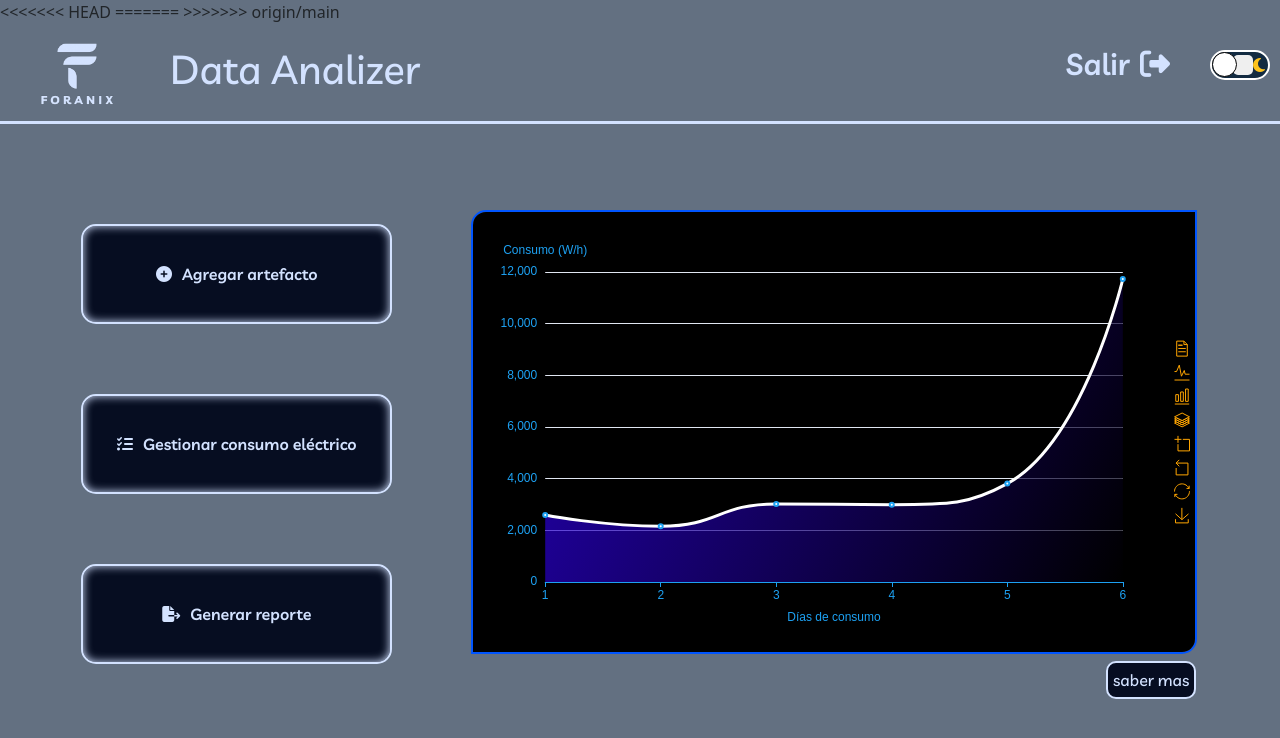
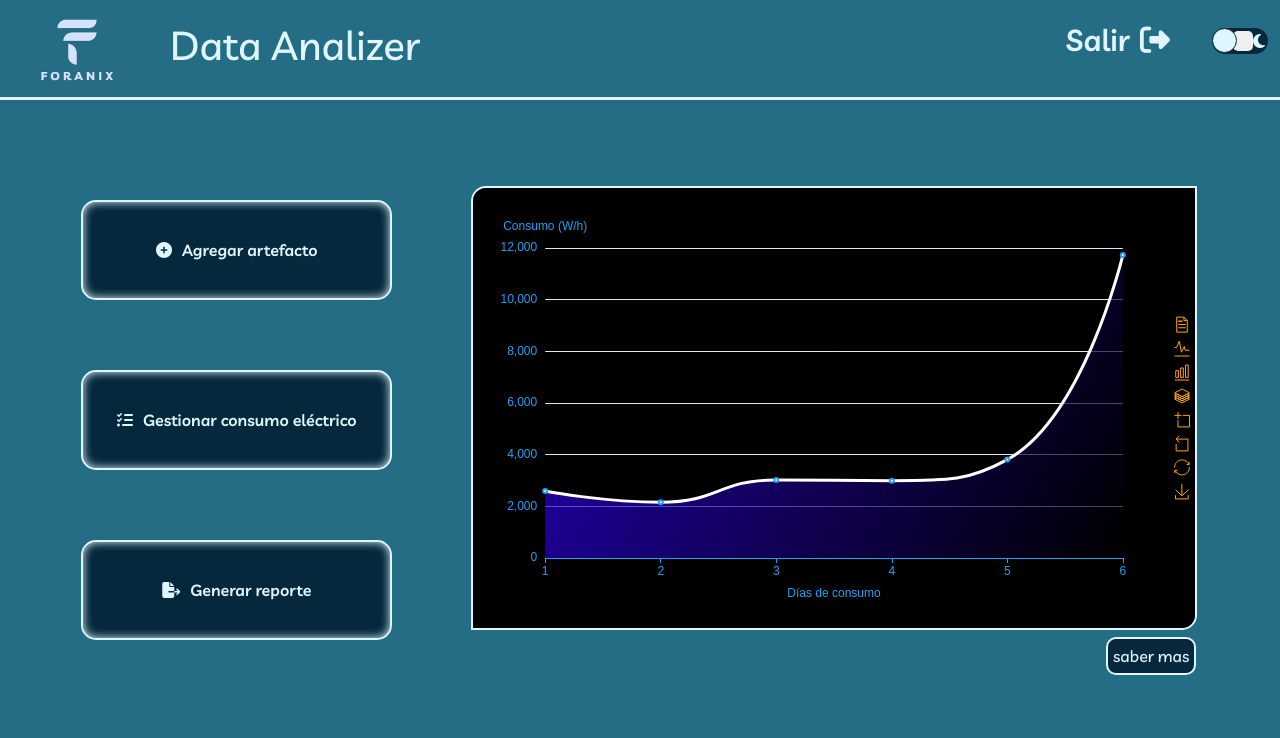
Before and after one commit to SantiagoTamayo2002/energy_page, a Django app: page /paginaUsuario/ in a window 1280 px wide. Shown: the top 738 px of the page. Run offline with Django 4.2, Linux system fonts and the light colour scheme; a user stored in the database is signed in; data comes from the database, SQL or seed files in the repository; both versions use the stored data as it was after the commit; some libraries are stand-ins or nearby versions.

Commit message:
Primer diseño de pag

```diff
--- a/PIS/energy/static/energy/css/modo_claro/mc_pagina_usuario.css
+++ b/PIS/energy/static/energy/css/modo_claro/mc_pagina_usuario.css
@@ -6,17 +6,17 @@
 }
 
 body{
-    background-color: #637081;
+    background-color: #256D85;
 }
 
 .header{
     display: flex;
     justify-content: space-between;
     align-items: center;
-    color: #e0daf7;
+    color: #DFF6FF;
     width: 100%;
     height: 100px;
-    border-bottom: 3px solid #d3e2ff;
+    border-bottom: 3px solid #DFF6FF
 }
 
 .presentation{
@@ -34,7 +34,7 @@ body{
 
 .presentation .description h1{
     display: inline-block;
-    color: #d3e2ff;
+    color: #DFF6FF;
 }
 
 .apoyo{
@@ -50,13 +50,13 @@ body{
 }
 
 .nav ul li :hover{
-    color: #1f5fdf;
+    color: #47B5FF;
     transition: 0.2s;
 }
 
 .nav ul li a{
     text-decoration: none;
-    color: #d3e2ff;
+    color: #DFF6FF;
     font-size: 30px;
     font-weight: 600;
     margin-right: 20px;
@@ -98,29 +98,29 @@ body{
 .botones .contenedor_botones div{
     width: 100%;
     height: 100px;
-    border: 2px solid #d3e2ff;
+    border: 2px solid #DFF6FF;
     margin: 70px 0;
 }
 
 .contenedor_botones div{
     display: flex;
-    border: 2px solid #fafafa01;
+    border: 2px solid #DFF6FF;
     padding: 10px;
     width: 100%;
     height: 100px;
     text-align: center;
-    color: #d3e2ff;
+    color: #DFF6FF;
     font-weight: 600;
     border-radius: 15px;
     align-items: center;
     justify-content: center;
-    background-color: #060d21;
-    box-shadow: inset 0px 0px 10px 0 #d3e2ff;
+    background-color: #06283D;
+    box-shadow: inset 0px 0px 10px 0 #DFF6FF
 }
 
 .contenedor_botones div a{
     text-decoration: none;
-    color: #d3e2ff;
+    color: #DFF6FF;
 }
 
 .contenedor_botones div i{
@@ -148,14 +148,14 @@ body{
     padding: 5px;
     bottom: 10px;
     right: 20px;
-    background-color: #060d21;
+    background-color: #06283D;
     border-radius: 10px;
-    border: 2px solid #d3e2ff;
-    color: #d3e2ff;
+    border: 2px solid #DFF6FF;
+    color: #DFF6FF;
 }
 
 .btnGrafico:hover{
-    background-color: #1f5fdf;
+    color: #47B5FF;
     transition: 0.2s;
 }
 
@@ -177,7 +177,7 @@ body{
     width: 90%;
     height: 80%;
     margin-right: 20px;
-    border: 2px solid #0055ff;
+    border: 2px solid #DFF6FF;
     border-bottom-right-radius: 15px;
     border-top-left-radius: 15px;
     contain: content;
@@ -213,14 +213,14 @@ las etiquetas con otros colores*/
     align-items: center;
     justify-content: space-between;
     border-radius: 100px;
-    border: #fff solid 2px;
-    background-color: #132b41;
+    border: #256D85 solid 2px;
+    background-color: #06283D
 }
 
 
 .switch i{
     font-size: 1rem;
-    color: #fdc21c;
+    color: #DFF6FF;
 }
 
 .listado li:last-child::before{
@@ -229,8 +229,8 @@ las etiquetas con otros colores*/
     height: 25px;
     width: 25px;
     border-radius: 50%;
-    background-color: #fff;
-    border: solid thin #000;
+    background-color: #DFF6FF;
+    border: solid thin #06283D;
     left: 0;
     right: unset;
 }
--- a/PIS/energy/templates/energy/home/artefacto.html
+++ b/PIS/energy/templates/energy/home/artefacto.html
@@ -6,7 +6,7 @@
     <meta charset="UTF-8">
     <title>Artefactos</title>
     {% if  request.user.modoclaro.modo_claro %}
-    <link rel="stylesheet" href="{% static 'energy/css/modo_claro/mc_artefacto.css' %}">
+    <link rel="stylesheet" href="{% static 'energy/css/modo_claro/mc_artefacto2.css' %}">
     {% else %}
     <link rel="stylesheet" href="{% static 'energy/css/modo_oscuro/mo_artefacto.css' %}">
     {% endif %}
@@ -37,7 +37,7 @@
     {% csrf_token %}
     {{ filtrar_artefacto.nombre_artefacto }}
     <button type="submit"> Buscar</button>
-    <a type="button"  class="ver_todo" href="{% url 'artefacto' %}">Limpiar</a>
+    <button type="button"  class="ver_todo" href="{% url 'artefacto' %}">Limpiar</button>
 
 </form>
  <span class="current">
--- a/PIS/energy/templates/energy/home/pagina_usuario.html
+++ b/PIS/energy/templates/energy/home/pagina_usuario.html
@@ -15,8 +15,6 @@
     {% endif %}
     <script src="https://kit.fontawesome.com/420cfce002.js" crossorigin="anonymous"></script>
     <title>Inicio</title>
-<<<<<<< HEAD
-=======
     <style>
         #cambiarModo {
             border: none;
@@ -25,7 +23,6 @@
             cursor: pointer;
         }
     </style>
->>>>>>> origin/main
 
 
 </head>
```
Also changed, not shown: other parts of PIS/energy/static/energy/css/modo_claro/mc_pagina_usuario.css (+6 -37 lines), PIS/energy/static/energy/css/modo_claro/mc_artefacto2.css (renamed from PIS/energy/static/energy/css/modo_claro/mc_artefacto.css, +35 -34 lines), PIS/db.sqlite3.
